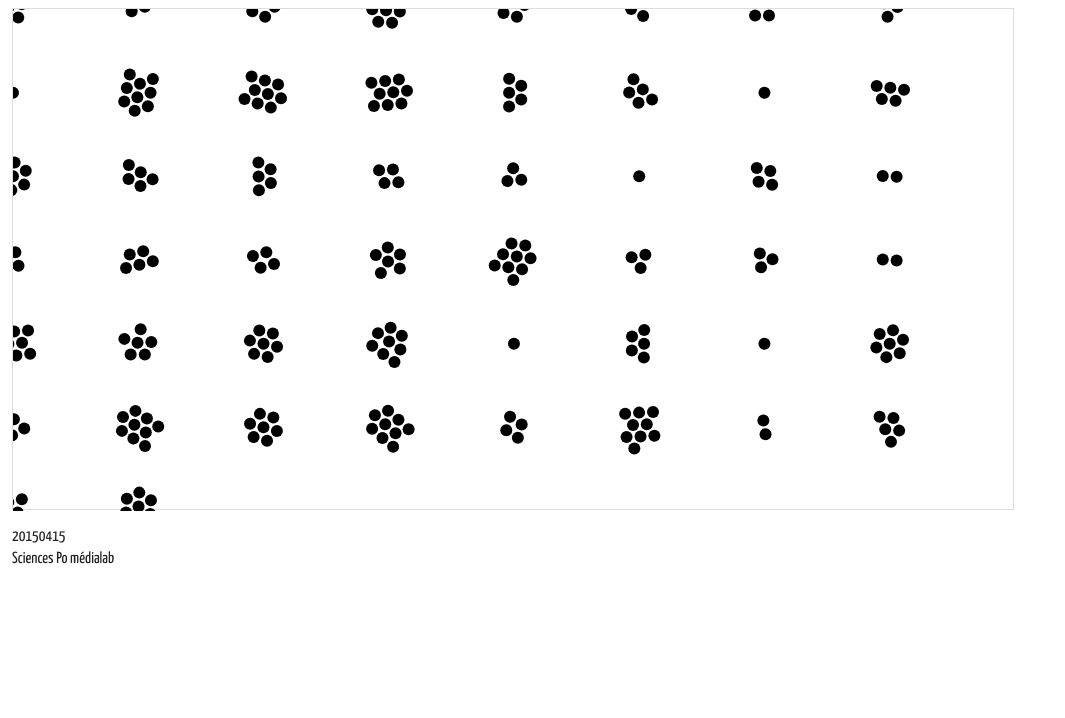
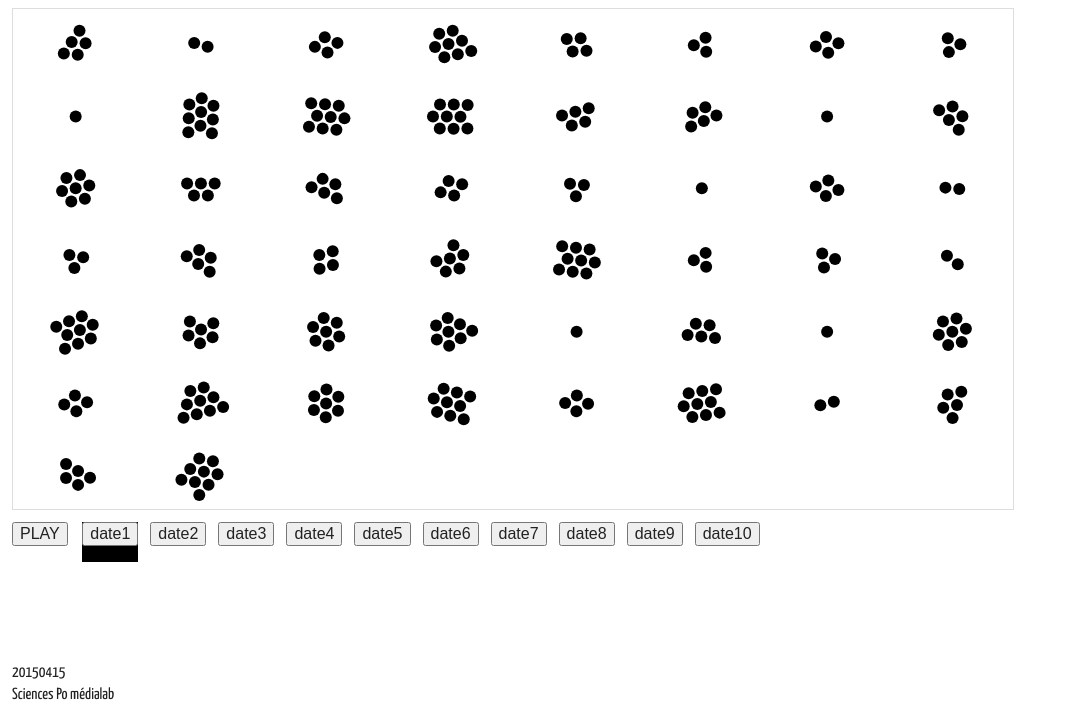
Before and after one commit to medialab/miw-animation, a plain HTML site: page index.html in a window 1280 px wide. Shown: the part 92-810 px from the top of the page, without its empty margins (0-1065 px from the left). Drawn offline with Linux system fonts and the light colour scheme.

Commit message:
actionnable dates

```diff
--- a/css/main.css
+++ b/css/main.css
@@ -106,7 +106,20 @@ body{
     height: 500px;
     border: 1px solid #DDD;
 }
-
+#settings{
+    padding-top: 12px;
+}
+#settings div{
+    display: inline-block;
+    height: 40px;
+    margin-right: 12px;
+}
+#settings div.date-selector.active{
+    background-color: #000;
+}
+footer{
+    margin-top: 100px;
+}
 
 
 
--- a/index.html
+++ b/index.html
@@ -25,11 +25,14 @@
   <div id="animation">
 
   </div>
-  <p>
+  <div id="settings">
+    <div><button>PLAY</button></div>
+  </div>
+  <footer>
     20150415
     <br>
     Sciences Po médialab
-  </p>
+  </footer>
 
   <script src="js/d3.min.js"></script>
   <script src="js/sandbox.js"></script>
--- a/js/sandbox.js
+++ b/js/sandbox.js
@@ -16,6 +16,9 @@
     var padding = 2
       , personRadius = 6
       , maxRadius = 100
+      , dates = d3.keys(data[0]).filter(function(d,i){return i>0})
+      , initialDate = 'date1'
+      , currentDate = initialDate
 
     var tables = {}
     data.forEach(function(item,i){
@@ -25,10 +28,12 @@
           tables[table] = (tables[table] || 0) + 1
         }
       }
-      item.x = 0
-      item.y = 0
+      item.x = Math.random() * document.querySelector('#animation').offsetWidth
+      item.y = Math.random() * document.querySelector('#animation').offsetHeight
       item.radius = personRadius
     })
+
+    createButtons()
 
     // Inspired by: view-source:http://projects.delimited.io/experiments/force-bubbles/
 
@@ -50,7 +55,17 @@
 
     var force = d3.layout.force()
 
-    draw('date1')
+    window.switchTo = function(arrangement){
+      currentDate = arrangement
+      var divs = document.querySelectorAll('#settings div.date-selector')
+      for(i in divs){
+        divs[i].className = 'date-selector'
+      }
+      document.querySelector('#'+arrangement).className = 'date-selector active'
+      draw(arrangement)
+    }
+
+    window.switchTo(initialDate)
 
     function draw (arrangement) {
       var centers = getCenters(arrangement, document.querySelector('#animation').offsetWidth, document.querySelector('#animation').offsetHeight);
@@ -71,8 +86,8 @@
       for(i in tables){
         centers[i] = {
             name: i
-          , x: count%columns * (width / columns)
-          , y: Math.floor(count/columns) * (height / Math.floor(tablesCount / columns))
+          , x: (0.5 + count%columns) * (width / columns)
+          , y: (0.5 + Math.floor(count/columns)) * (height / Math.ceil(tablesCount / columns))
           }
         count++
       }
@@ -121,6 +136,19 @@
       };
     }
 
+    function createButtons(){
+      dates.forEach(function(date){
+          var div = document.createElement('div')
+
+          div.innerHTML = '<button onClick="switchTo(\''+date+'\')">'+date+'</button>'
+          div.id = date
+          div.className = "date-selector"
+          document.querySelector('#settings').appendChild(div)
+
+          console.log(div)
+      })
+    }
+
   }
 
 })();
```
